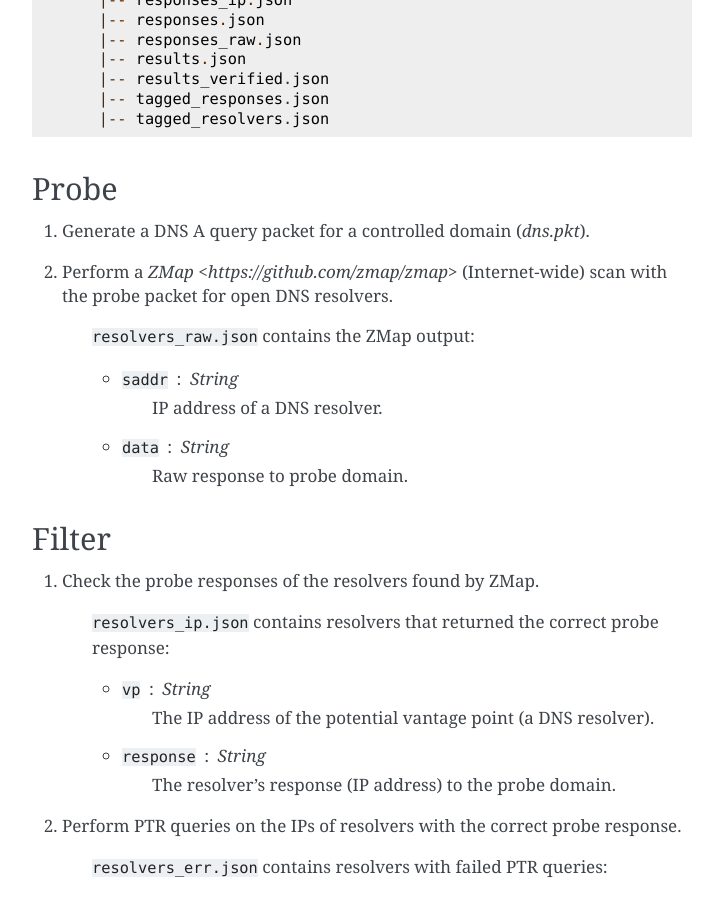
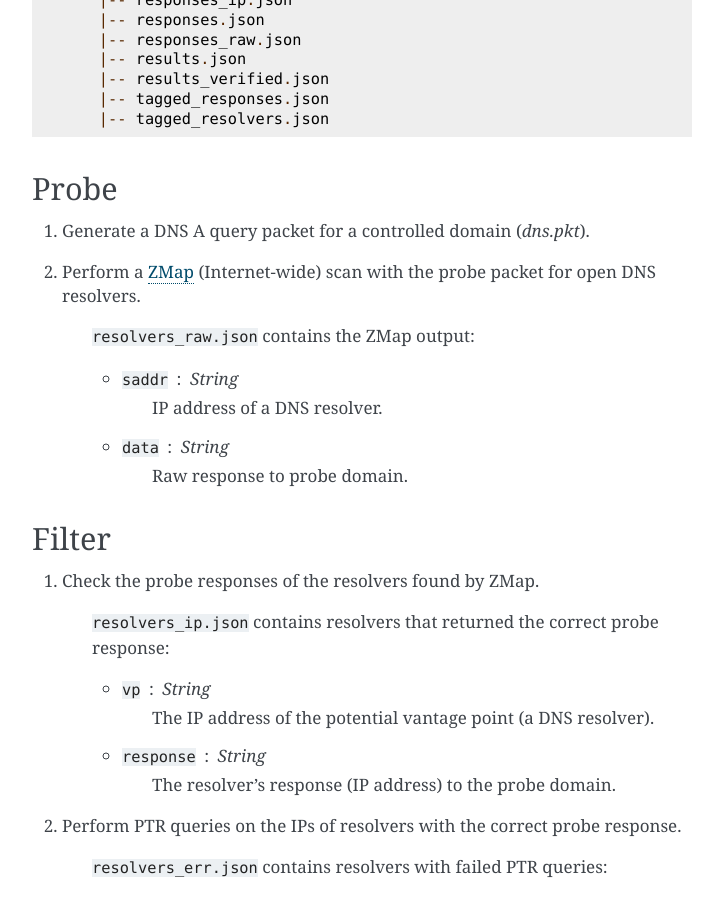
Before and after one commit to censoredplanet/censoredplanet, a Sphinx documentation site: the page built from docs/satellitev2.rst, in a window 1280 px wide and 900 px high, scrolled down 508 px. Shown: the whole window, without its empty margins (388-1111 px from the left). Built offline with Sphinx 7.4.7, drawn with Linux system fonts in a browser that asks for light colours.

Commit message:
Link update

```diff
--- a/docs/satellitev2.rst
+++ b/docs/satellitev2.rst
@@ -33,7 +33,7 @@ Probe
 
 1. Generate a DNS A query packet for a controlled domain (`dns.pkt`).
 
-2. Perform a `ZMap <https://github.com/zmap/zmap>` (Internet-wide) scan with the probe packet for open DNS resolvers.
+2. Perform a `ZMap <https://github.com/zmap/zmap>`_ (Internet-wide) scan with the probe packet for open DNS resolvers.
 
     :code:`resolvers_raw.json` contains the ZMap output:
 
```
